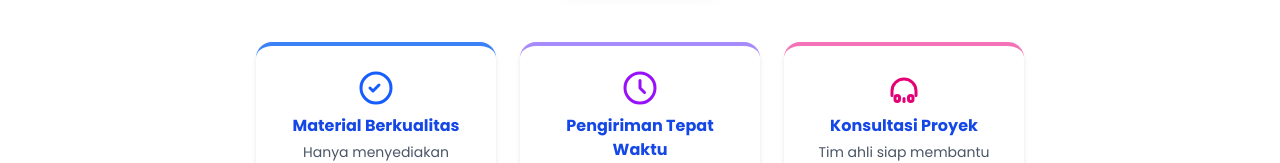
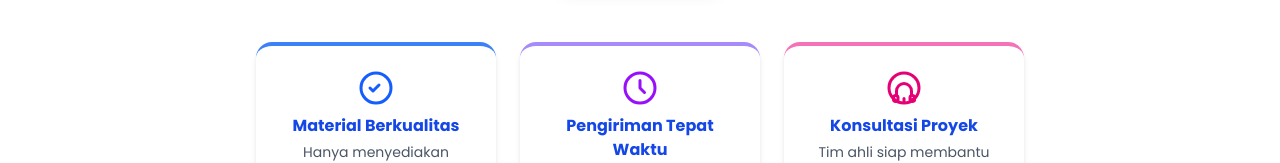
Before and after one commit to zachgumball/MPP, a Next.js app: page / in a window 1280 px wide. Shown: the part 705-868 px from the top of the page. Built offline with nearby package versions, Linux system fonts and the light colour scheme.

Commit message:
ubah icon lagi

```diff
--- a/app/page.tsx
+++ b/app/page.tsx
@@ -112,12 +112,15 @@ export default function HomePage() {
           },
           {
             icon: (
-              // Ganti icon menjadi headset/microphone
+              // Icon headset customer care (lebih jelas: lingkaran, headband, mic)
               <svg width="36" height="36" fill="none" viewBox="0 0 24 24" className="text-pink-600">
-                <path d="M4 17v-3a8 8 0 0116 0v3" stroke="currentColor" strokeWidth="2" strokeLinecap="round"/>
-                <rect x="6" y="17" width="3" height="4" rx="1.5" stroke="currentColor" strokeWidth="2"/>
-                <rect x="15" y="17" width="3" height="4" rx="1.5" stroke="currentColor" strokeWidth="2"/>
+                <circle cx="12" cy="12" r="10" stroke="currentColor" strokeWidth="2"/>
+                <path d="M7 17v-3a5 5 0 0110 0v3" stroke="currentColor" strokeWidth="2" strokeLinecap="round"/>
+                <rect x="5" y="17" width="3" height="4" rx="1.5" stroke="currentColor" strokeWidth="2"/>
+                <rect x="16" y="17" width="3" height="4" rx="1.5" stroke="currentColor" strokeWidth="2"/>
                 <path d="M12 21v-2" stroke="currentColor" strokeWidth="2" strokeLinecap="round"/>
+                <circle cx="19" cy="20" r="1" fill="currentColor"/>
+                <path d="M19 20c0-1-2-1-2 0" stroke="currentColor" strokeWidth="1.5" strokeLinecap="round"/>
               </svg>
             ),
             title: "Konsultasi Proyek",
```
